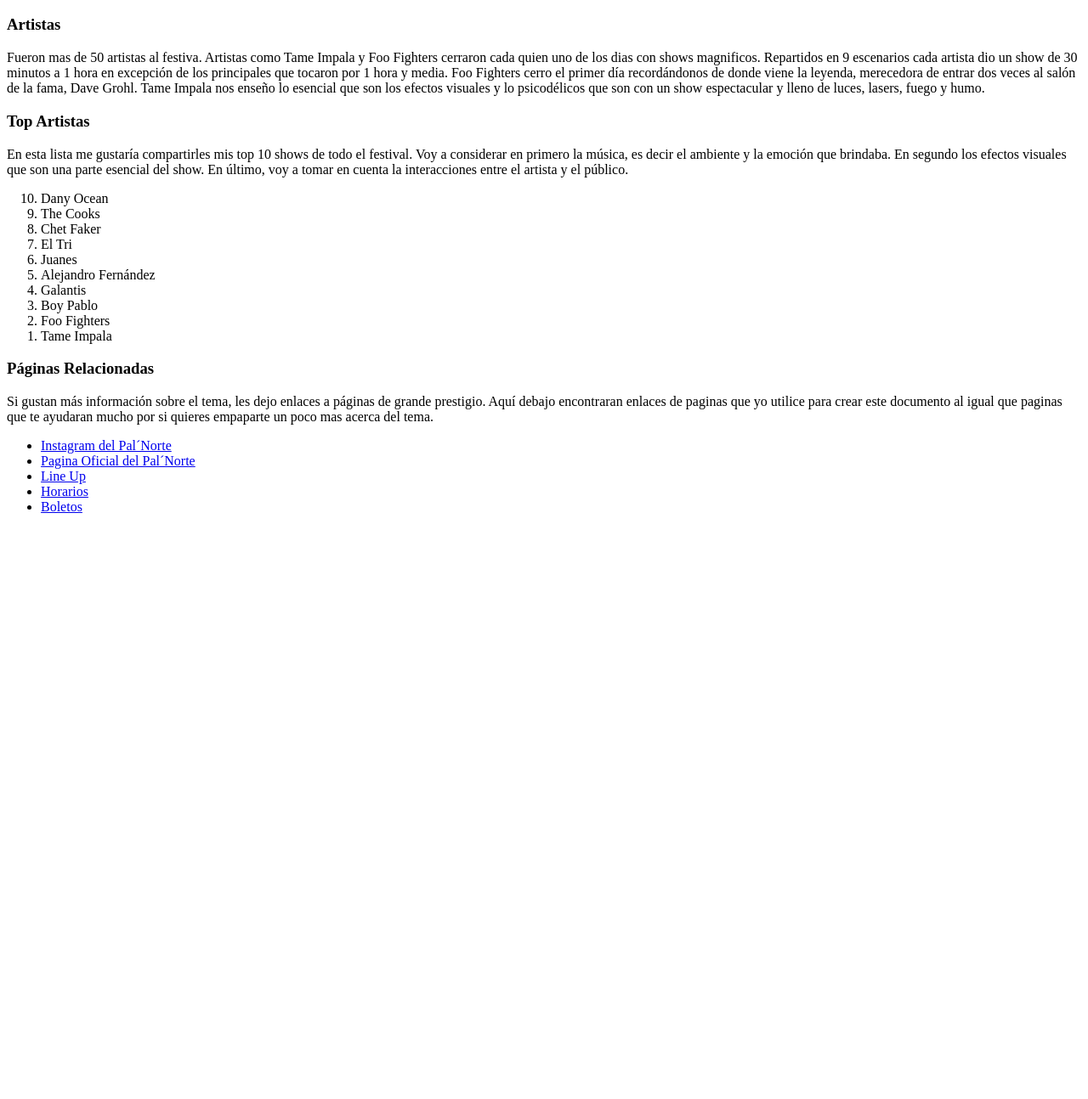
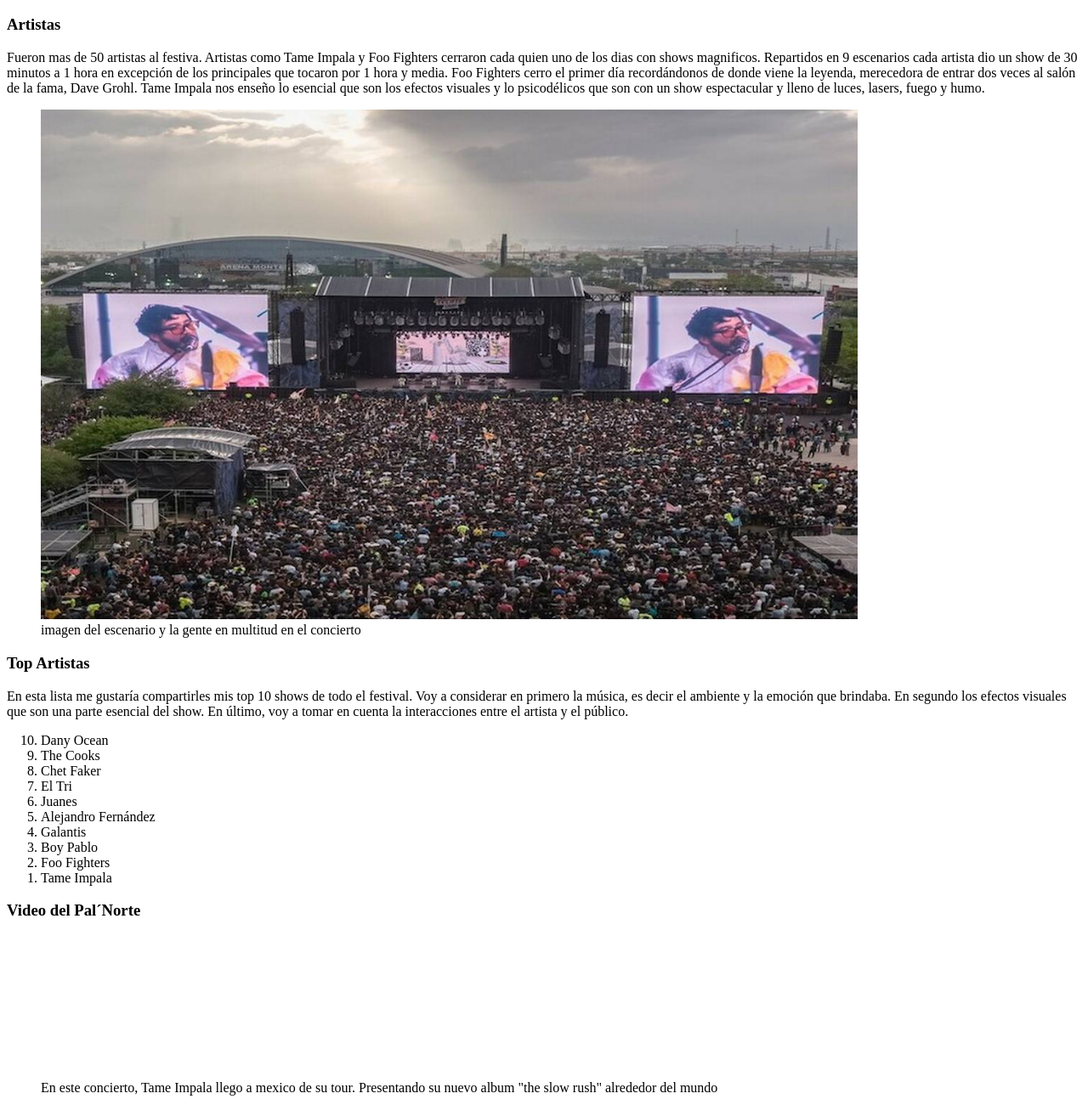
Before and after one commit to JuanReynos/112-reynoso-vera-blog_del_mundo, a plain HTML site: page roots/FestivalPal'Norte.html in a window 1280 px wide. Shown: the part 206-1500 px from the top of the page at 85% size. Before the commit the page ends 828 px from the top, so only its background shows below. Drawn offline with Linux system fonts and the light colour scheme; grey boxes are pictures that could not be loaded.

Commit message:
Video e Imagen Pal Norte

```diff
--- a/roots/FestivalPal'Norte.html
+++ b/roots/FestivalPal'Norte.html
@@ -40,7 +40,14 @@
                         30 minutos a 1 hora en excepción de los principales que tocaron por 1 hora y media.
                         Foo Fighters cerro el primer día recordándonos de donde viene la leyenda, merecedora de entrar dos veces
                         al salón de la fama, Dave Grohl. Tame Impala nos enseño lo esencial que son los efectos visuales y lo
-                        psicodélicos que son con un show espectacular y lleno de luces, lasers, fuego y humo. </p>
+                        psicodélicos que son con un show espectacular y lleno de luces, lasers, fuego y humo.
+                    </p>
+                     <!-- inicio de imagen -->
+                     <figure>
+                        <img src="assets/images/Pal Norte.jpeg" alt="Concierto" height="600px" width="auto">
+                        <figcaption> imagen del escenario y la gente en multitud en el concierto </figcaption>
+                    </figure>
+                    <!-- fin de imagen -->
                 </div>
                 <!-- termina el contenido de la pag -->
                 <footer>
@@ -70,6 +77,17 @@
                         <li> Foo Fighters </li>
                         <li> Tame Impala </li>
                     </ol>
+                    <!-- inicio de video -->
+                    <h3> Video del Pal´Norte </h3>
+                    <figure>
+                        <iframe src="https://www.youtube.com/watch?v=QrKQijXpVAE" frameborder="0"></iframe>
+                        <figcaption>
+                            <p> En este concierto, Tame Impala llego a mexico de su tour. Presentando su nuevo album "the slow rush" alrededor del mundo</p>
+                            <p></p>
+                            <p></p>
+                        </figcaption>
+                    </figure>
+                    <!-- fin de video -->
                 </div>
                 <!-- termina el contenido de la pag -->
                 <footer>
```
Also changed, not shown: roots/assets/images/Pal Norte.jpeg (added).
